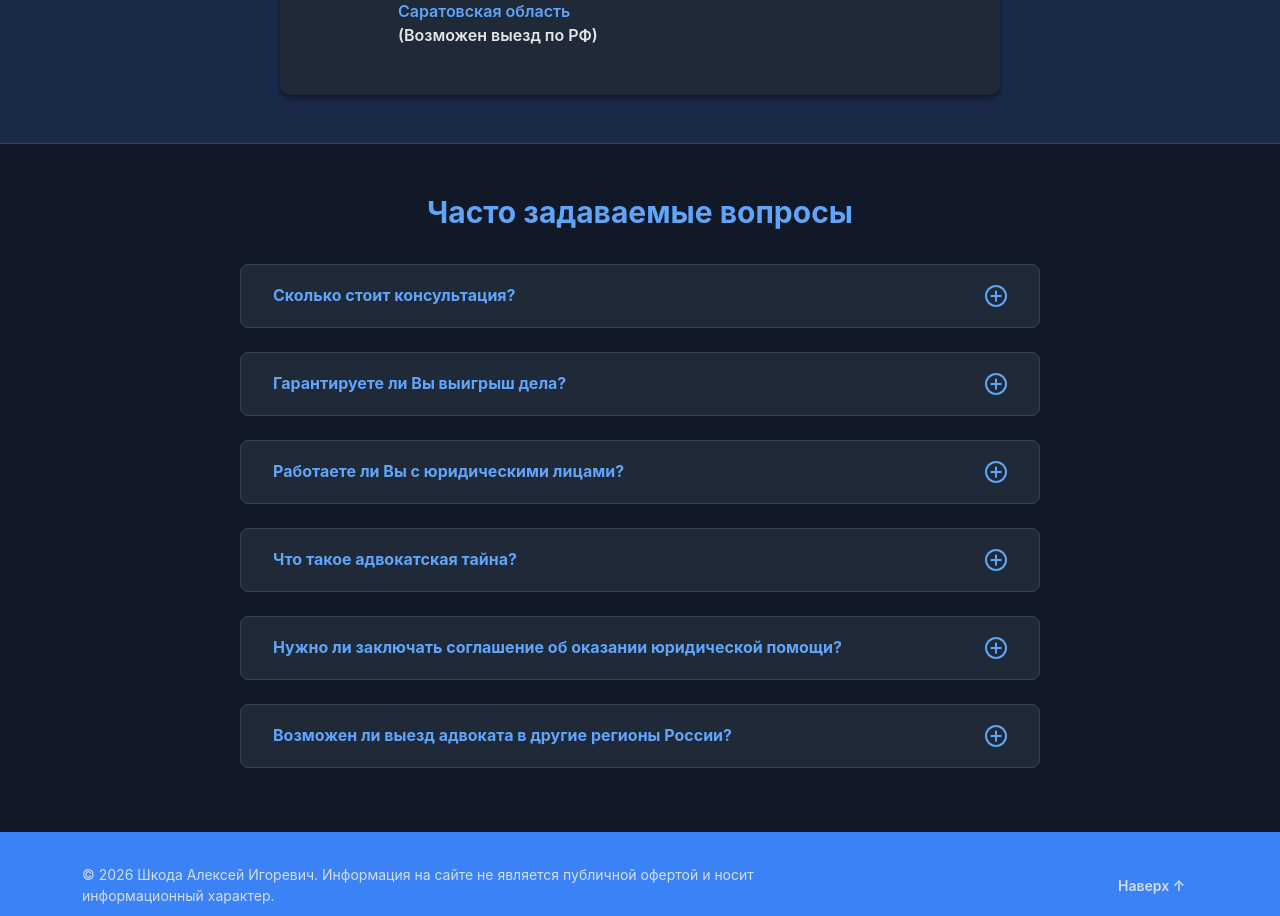
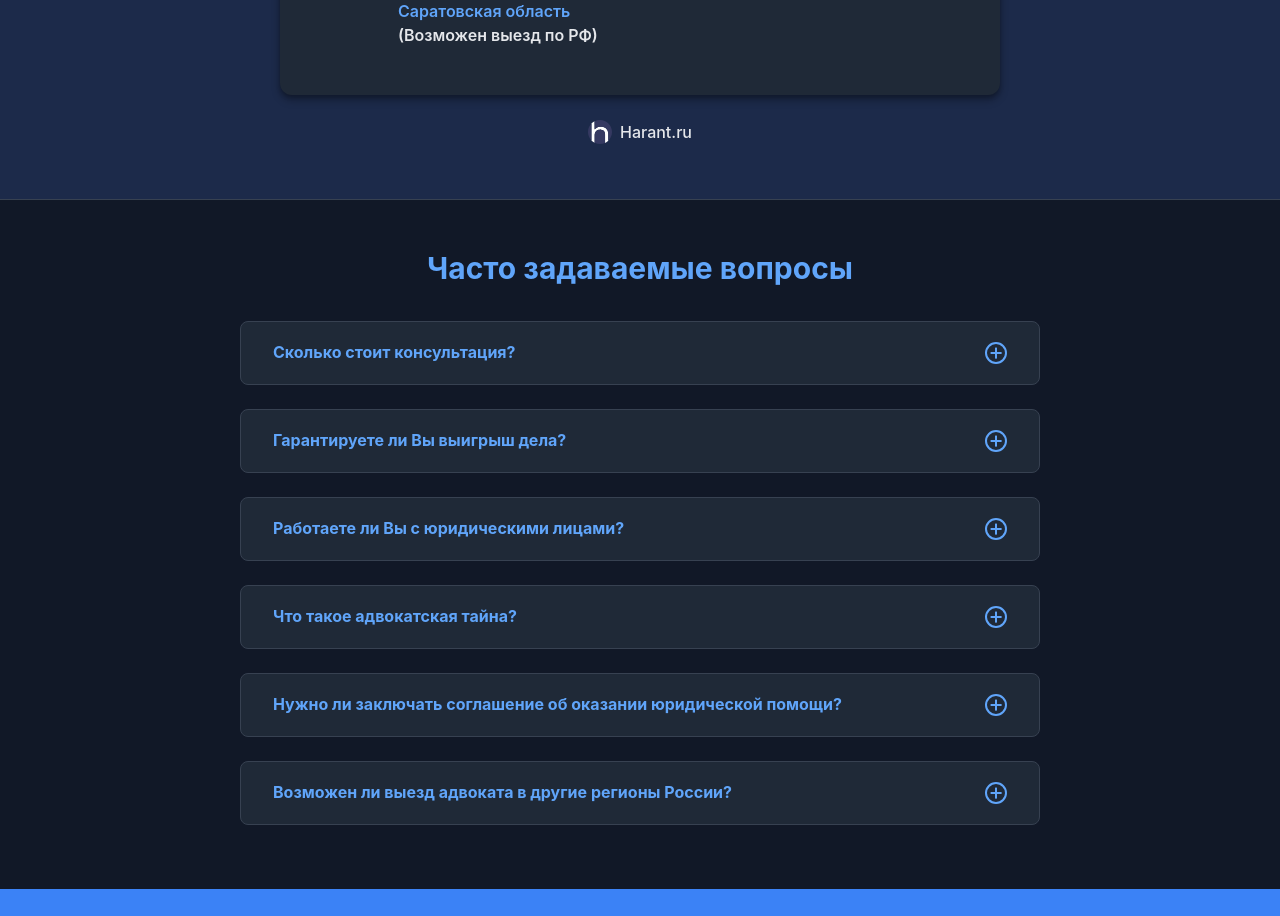
Before and after one commit to XAjhI9LfbBKliUG79Ev0l78bUvzmvsTypXClwZa/sRHjFEyCd9g, a Vue app: page / in a window 1280 px wide. Shown: the part 2044-2960 px from the top of the page. Built offline with nearby package versions, Linux system fonts and the light colour scheme.

Commit message:
add harant.ru link

```diff
--- a/src/views/HomeView.vue
+++ b/src/views/HomeView.vue
@@ -166,6 +166,17 @@
               </div>
             </address>
           </div>
+        </div>
+        <div class="resource-links" style="text-align: center; margin-top: 1.5rem;">
+          <a
+            href="https://harant.ru/lawyers/saratov/shkoda-aleksej-igorevich/"
+            target="_blank"
+            rel="noopener noreferrer"
+            style="display: inline-flex; align-items: center; gap: 0.5rem; text-decoration: none; color: inherit; font-weight: 500;"
+          >
+            <img src="@/assets/favicon_harant.svg" alt="Harant.ru" style="width: 24px; height: 24px;" />
+            Harant.ru
+          </a>
         </div>
       </div>
     </section>
```
Also changed, not shown: src/assets/favicon_harant.svg (added).
